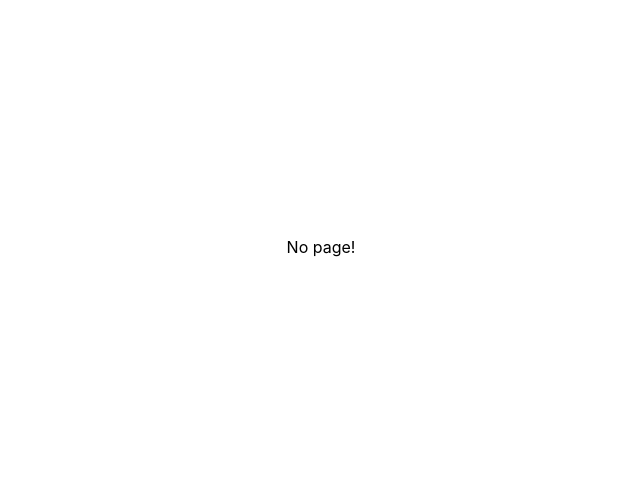
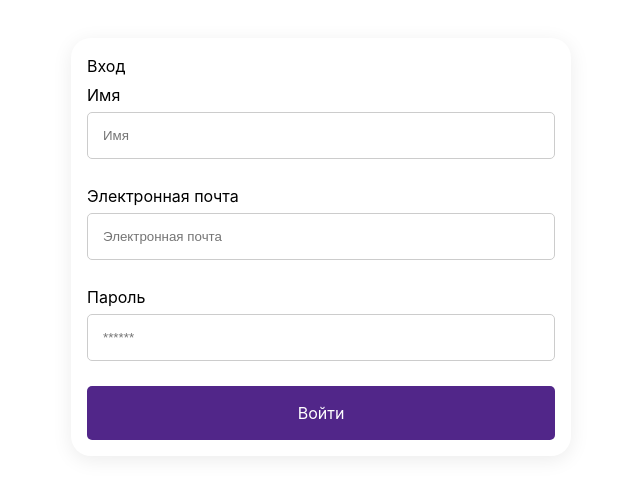
Before and after one commit to semyonsurkov/test-antipoff, a React (Vite) app: page /login in a window 1280 px wide. Shown: the part 153-632 px from the top of the page, without its empty margins (319-959 px from the left). Built offline with nearby package versions, Linux system fonts and the light colour scheme.

Commit message:
Add login page

```diff
--- a/src/App.tsx
+++ b/src/App.tsx
@@ -1,7 +1,8 @@
-import { BrowserRouter, Routes, Route, Navigate } from 'react-router-dom';
-import RegistrationForm from '/src/components/RegistartionForm';
-import TeamPage from '/src/pages/TeamPage';
+import { BrowserRouter, Routes, Route } from 'react-router-dom';
+import RegistrationForm from '../src/components/RegistartionForm';
+import TeamPage from '../src/pages/TeamPage';
 import PageNotFound from './pages/PageNotFound';
+import Login from './pages/Login';
 
 function App() {
   return (
@@ -9,6 +10,7 @@ function App() {
       <Routes>
         <Route path="/" element={<RegistrationForm />} />
         <Route path="team" element={<TeamPage />} />
+        <Route path="login" element={<Login />} />
         <Route path="*" element={<PageNotFound />} />
       </Routes>
     </BrowserRouter>
--- /dev/null
+++ b/src/pages/Login.tsx
@@ -0,0 +1,29 @@
+import React from 'react';
+import { Link } from 'react-router-dom';
+import styles from '../components/RegistrationForm.module.css';
+
+const Login: React.FC = () => {
+  return (
+    <div className={styles.form}>
+      <form>
+        <div className={styles.formItems}>
+          <label>Вход</label>
+          <label>Имя</label>
+          <input type="text" placeholder="Имя" />
+
+          <label>Электронная почта</label>
+          <input type="email" placeholder="Электронная почта" />
+
+          <label>Пароль</label>
+          <input type="password" placeholder="******" />
+
+          <Link to="/team" className={styles.button}>
+            Войти
+          </Link>
+        </div>
+      </form>
+    </div>
+  );
+};
+
+export default Login;
```
